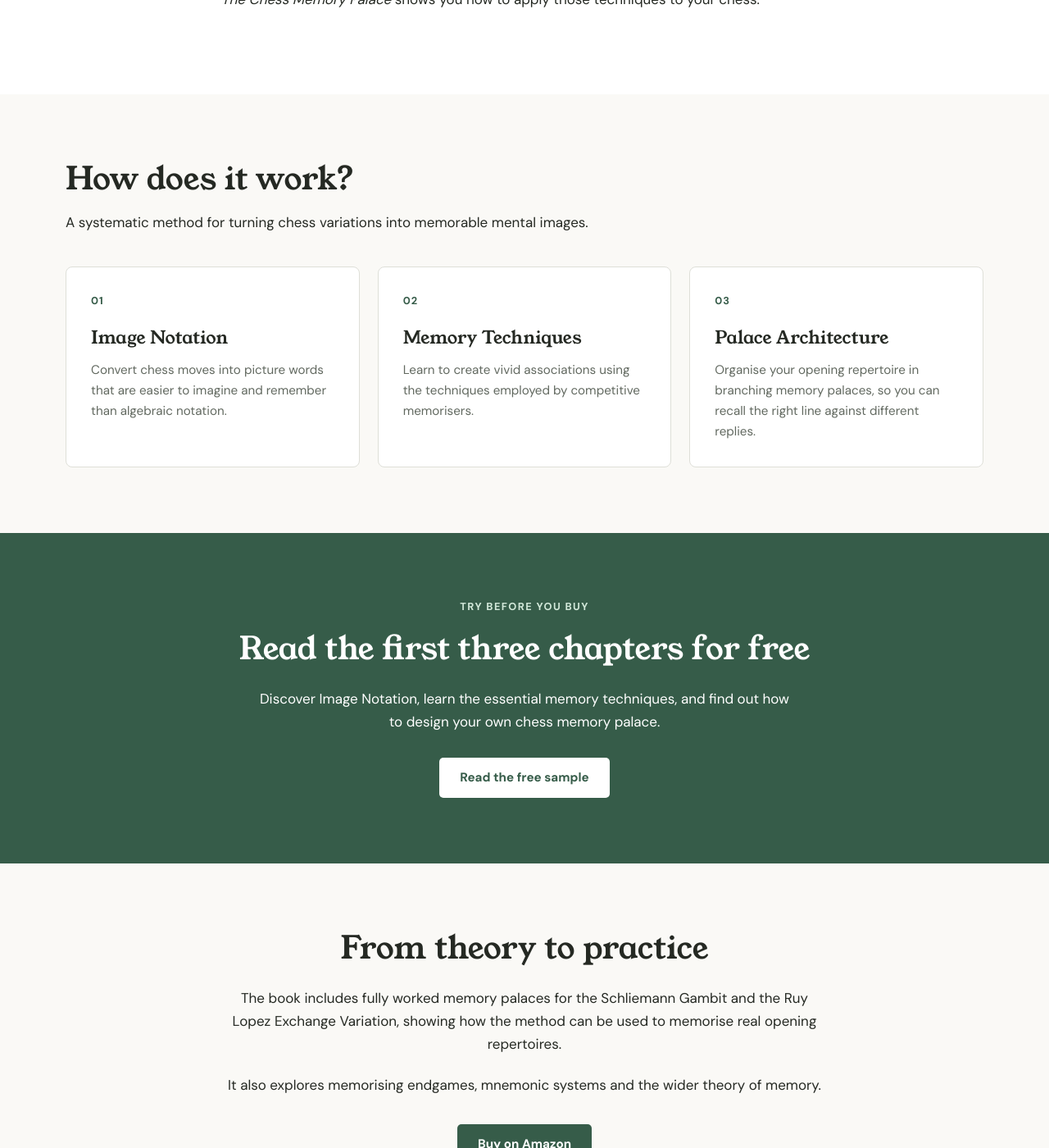
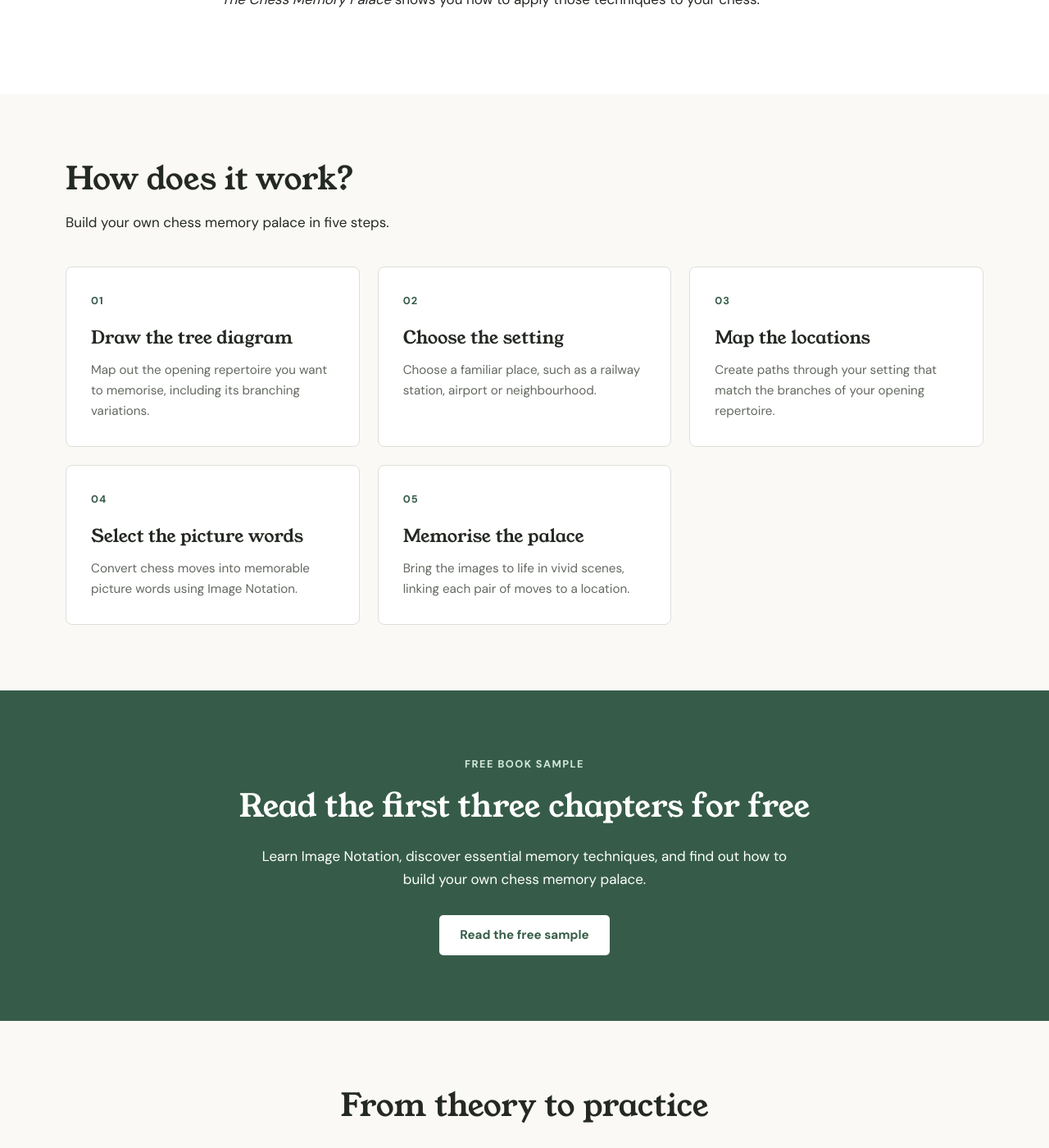
Before and after one commit to liontailedmacaque/tcmp, a Jekyll site: the page built from index.html, in a window 1280 px wide and 1400 px high, scrolled down 1209 px. Shown: the whole window at 82% size. Built offline with Jekyll 4.4.1, drawn with Linux system fonts in a browser that asks for light colours; some of the changed text lies outside the part shown.

Commit message:
Update index.html 5 steps

```diff
--- a/index.html
+++ b/index.html
@@ -41,7 +43,7 @@ body_class: home-page
 
       <a
         class="button button--secondary"
-        href="https://johnden.org/chessmemorypalace/"
+        href="https://johnden.org/chessmemorypalace"
       >
         Read a free sample
       </a>
@@ -63,7 +65,9 @@ body_class: home-page
 </section>
 
 
-<!-- THE PROBLEM -->
+<!-- =========================================
+     THE PROBLEM
+     ========================================= -->
 
 <section class="section home-problem">
 
@@ -98,48 +102,89 @@ body_class: home-page
 </section>
 
 
-<!-- WHAT THE BOOK TEACHES -->
+<!-- =========================================
+     THE FIVE-STEP METHOD
+     ========================================= -->
 
 <section class="section home-method">
 
   <div class="container">
 
     <div class="home-section-heading">
+
       <h2>How does it work?</h2>
+
       <p>
-        A systematic method for turning chess variations
-        into memorable mental images.
+        Build your own chess memory palace in five steps.
       </p>
+
     </div>
 
     <div class="home-method-grid">
 
       <article class="home-method-card">
+
         <span class="home-method-number">01</span>
-        <h3>Image Notation</h3>
+
+        <h3>Draw the tree diagram</h3>
+
         <p>
-          Convert chess moves into picture words that are
-          easier to imagine and remember than algebraic notation.
+          Map out the opening repertoire you want
+          to memorise, including its branching variations.
         </p>
+
       </article>
 
       <article class="home-method-card">
+
         <span class="home-method-number">02</span>
-        <h3>Memory Techniques</h3>
+
+        <h3>Choose the setting</h3>
+
         <p>
-          Learn to create vivid associations using the
-          techniques employed by competitive memorisers.
+          Choose a familiar place, such as a railway station,
+          airport or neighbourhood.
         </p>
+
       </article>
 
       <article class="home-method-card">
+
         <span class="home-method-number">03</span>
-        <h3>Palace Architecture</h3>
+
+        <h3>Map the locations</h3>
+
         <p>
-          Organise your opening repertoire in branching
-          memory palaces, so you can recall the right line
-          against different replies.
+          Create paths through your setting that match
+          the branches of your opening repertoire.
         </p>
+
+      </article>
+
+      <article class="home-method-card">
+
+        <span class="home-method-number">04</span>
+
+        <h3>Select the picture words</h3>
+
+        <p>
+          Convert chess moves into memorable picture
+          words using Image Notation.
+        </p>
+
+      </article>
+
+      <article class="home-method-card">
+
+        <span class="home-method-number">05</span>
+
+        <h3>Memorise the palace</h3>
+
+        <p>
+          Bring the images to life in vivid scenes,
+          linking each pair of moves to a location.
+        </p>
+
       </article>
 
     </div>
@@ -149,25 +194,27 @@ body_class: home-page
 </section>
 
 
-<!-- FREE SAMPLE -->
+<!-- =========================================
+     FREE BOOK SAMPLE
+     ========================================= -->
 
 <section class="section home-sample">
 
   <div class="container container--narrow">
 
-    <p class="home-kicker">Try before you buy</p>
+    <p class="home-kicker">Free book sample</p>
 
     <h2>Read the first three chapters for free</h2>
 
     <p>
-      Discover Image Notation, learn the essential memory
-      techniques, and find out how to design your own
-      chess memory palace.
+      Learn Image Notation, discover essential memory
+      techniques, and find out how to build your
+      own chess memory palace.
     </p>
 
     <a
       class="button button--primary"
-      href="https://johnden.org/chessmemorypalace/"
+      href="https://johnden.org/chessmemorypalace"
     >
       Read the free sample
     </a>
@@ -187,7 +236,7 @@ body_class: home-page
 
     <p>
       The book includes fully worked memory palaces for
-      the Schliemann Gambit and the Ruy Lopez Exchange
+      the Schliemann Defence and the Ruy Lopez Exchange
       Variation, showing how the method can be used
       to memorise real opening repertoires.
     </p>
@@ -211,7 +260,9 @@ body_class: home-page
 </section>
 
 
-<!-- FREE TOOL -->
+<!-- =========================================
+     FREE TOOL — COMING SOON
+     ========================================= -->
 
 <section class="section home-tool">
 
```
Also changed, not shown: other parts of index.html (+6 -2 lines).
